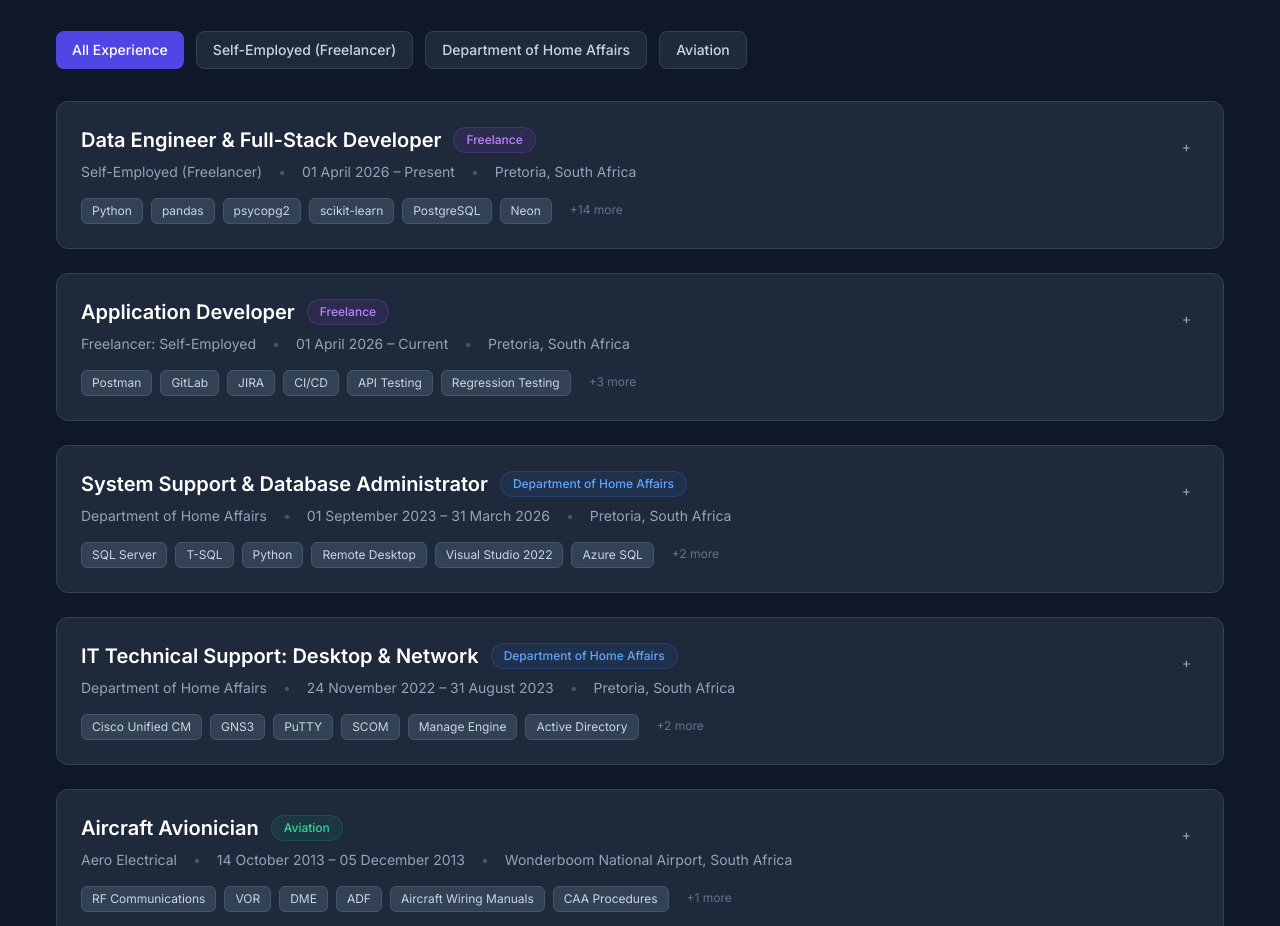
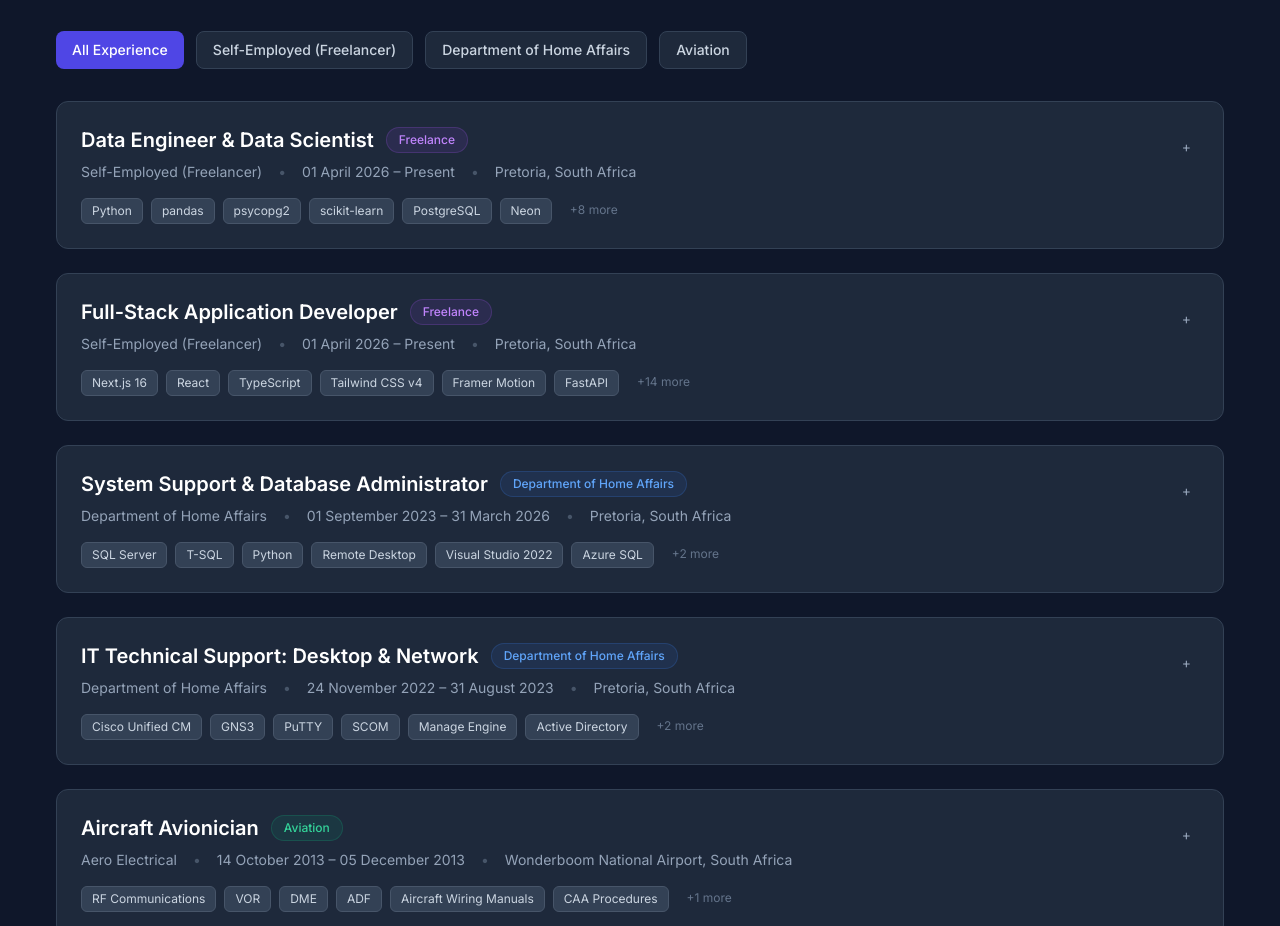
Before and after one commit to AbuMaqungo/abulelemaqungo-portfolio, a Next.js app: page /experience in a window 1280 px wide. Shown: the part 820-1746 px from the top of the page. Built offline with nearby package versions, Linux system fonts and the light colour scheme.

Commit message:
Experience update

```diff
--- a/src/app/experience/page.tsx
+++ b/src/app/experience/page.tsx
@@ -6,74 +6,77 @@ const experiences = [
   {
     id: 1,
     company: 'Self-Employed (Freelancer)',
-    role: 'Data Engineer & Full-Stack Developer',
+    role: 'Data Engineer & Data Scientist',
     period: '01 April 2026 – Present',
     location: 'Pretoria, South Africa',
     category: 'freelance',
     description: [
       'End-to-end data engineering — schema design, ETL pipeline development, analytics and machine learning',
-      'Full-stack application development across Python, React, Next.js, ASP.NET Core and FastAPI',
-      'Managing end-to-end project delivery from requirements gathering through production deployment',
+      'Building and deploying predictive ML models for financial risk, loan default and economic forecasting',
+      'Publishing live analytics dashboards on Power BI and Google Looker Studio',
     ],
     technologies: [
       'Python', 'pandas', 'psycopg2', 'scikit-learn', 'PostgreSQL', 'Neon',
       'Power BI', 'DAX', 'Looker Studio', 'Google Colab',
-      'Next.js 16', 'React', 'TypeScript', 'Tailwind CSS', 'Framer Motion',
-      'FastAPI', 'SQLAlchemy', 'ASP.NET Core', 'Azure SQL', 'Docker',
+      'matplotlib', 'seaborn', 'Faker', 'SQLAlchemy',
     ],
     highlights: [
       'Financial Intelligence Platform — multi-domain data engineering platform (banking, insurance, economics, aviation) with Python ETL pipelines, star schema PostgreSQL, Power BI dashboards and 3 ML models (85–86% accuracy)',
       'ShelfIQ — multi-tenant retail analytics SaaS with demand forecasting engine, inventory monitoring and subscription tiers for the SA SME market',
-      'ShelfForce Retail Solutions — corporate website with Next.js 16, SSR, Framer Motion and full production infrastructure',
-      'SIAKA School Uniforms — full-stack e-commerce platform with ASP.NET Core, Azure SQL and Docker deployment',
-      'iQula Lakwa Ntu — enterprise platform with FastAPI, React/Vite and PostgreSQL on Neon',
     ],
     projects: [
-      { name: 'Live Dashboard', url: 'https://datastudio.google.com/reporting/ea65b2bf-9083-4846-8b02-72edc56164d6' },
+      { name: 'Live Looker Studio Dashboard', url: 'https://datastudio.google.com/reporting/ea65b2bf-9083-4846-8b02-72edc56164d6' },
+      { name: 'Banking ML Model', url: 'https://colab.research.google.com/drive/1y6jyRisLXv-zdTxUsFLo6iX1OFYZT8if' },
+      { name: 'Insurance ML Model', url: 'https://colab.research.google.com/drive/1go4Yta9gvaZ-TcLwL-kVEgvAudsxjxey' },
+      { name: 'Economics ML Model', url: 'https://colab.research.google.com/drive/12NimVbDACZFxkdqm-4Dkz_2XadDqYmYg' },
+    ],
+    detailedAchievements: [
+      'Designed a multi-domain PostgreSQL database with 4 domain schemas implementing star schema principles with fact and dimension tables',
+      'Engineered Python ETL pipelines using psycopg2, Faker and pandas to generate and load realistic SA financial datasets: 500 customers, 986 accounts, 17,333 transactions, 199 loans, 300 insurance policies and 720 economic records',
+      'Built 7 analytical SQL views using advanced SQL — JOINs, GROUP BY, DATE_TRUNC time-series windowing and derived financial metrics',
+      'Developed multi-page Power BI Financial Intelligence Dashboards with DAX measures, slicers and interactive visuals across Banking, Insurance and Economics pages',
+      'Built loan default prediction (Random Forest & Logistic Regression, 85–86% accuracy), insurance claim risk scoring and SA economic indicator forecasting using Linear Regression',
+      'Published live Looker Studio dashboard and 3 interactive Google Colab ML notebooks — all publicly accessible',
+      'Architected ShelfIQ multi-tenant PostgreSQL schema with full tenant data isolation via tenant_id across all tables',
+    ],
+  },
+  {
+    id: 2,
+    company: 'Self-Employed (Freelancer)',
+    role: 'Full-Stack Application Developer',
+    period: '01 April 2026 – Present',
+    location: 'Pretoria, South Africa',
+    category: 'freelance',
+    description: [
+      'Full-stack application development across Python, React, Next.js, ASP.NET Core and FastAPI',
+      'End-to-end project delivery — from requirements and architecture through to production deployment',
+      'Managing cloud infrastructure, DNS configuration, CI/CD pipelines and third-party integrations',
+    ],
+    technologies: [
+      'Next.js 16', 'React', 'TypeScript', 'Tailwind CSS v4', 'Framer Motion',
+      'FastAPI', 'Python', 'SQLAlchemy', 'PostgreSQL', 'Neon',
+      'ASP.NET Core', 'C#', 'Azure SQL', 'Entity Framework Core',
+      'Docker', 'Vercel', 'Render', 'Cloudflare', 'EmailJS', 'Cloudinary',
+    ],
+    highlights: [
+      'ShelfForce Retail Solutions — corporate website with Next.js 16, SSR, Framer Motion animations and full production infrastructure',
+      'SIAKA School Uniforms — full-stack e-commerce platform with ASP.NET Core, Azure SQL, BCrypt auth and Docker deployment',
+      'iQula Lakwa Ntu — enterprise platform with FastAPI backend, React/Vite frontend and PostgreSQL on Neon',
+    ],
+    projects: [
       { name: 'ShelfForce', url: 'https://shelfforce.co.za' },
       { name: 'SIAKA', url: 'https://siaka.co.za' },
       { name: 'iQula Lakwa Ntu', url: 'https://iqulalakwantu.co.za' },
     ],
     detailedAchievements: [
-      'Designed a multi-domain PostgreSQL database with 4 domain schemas implementing star schema principles with fact and dimension tables',
-      'Engineered Python ETL pipelines using psycopg2, Faker and pandas to generate and load realistic SA financial datasets: 500 customers, 986 accounts, 17,333 transactions, 199 loans, 300 insurance policies and 720 economic records',
-      'Built 7 analytical SQL views using advanced SQL — JOINs, GROUP BY, DATE_TRUNC time-series windowing and derived financial metrics',
-      'Developed multi-page Power BI Financial Intelligence Dashboards with DAX measures, slicers and interactive visuals',
-      'Built loan default prediction (Random Forest & Logistic Regression, 85–86% accuracy), insurance claim risk scoring and SA economic indicator forecasting using Linear Regression',
-      'Published live Looker Studio dashboard and 3 interactive Google Colab ML notebooks — all publicly accessible',
-      'Architected ShelfIQ multi-tenant PostgreSQL schema with tenant isolation via tenant_id across all tables',
       'Built ShelfForce corporate website using Next.js 16 with SSR, per-page metadata, Open Graph/Twitter cards and auto-generated sitemap.xml',
-      'Built SIAKA e-commerce with Azure SQL, BCrypt authentication, role-based access control and Docker deployment on Render',
-      'Delivered iQula Lakwa Ntu enterprise platform with FastAPI backend, React/Vite frontend and PostgreSQL on Neon',
-    ],
-  },
-  {
-    id: 2,
-    company: 'Freelancer: Self-Employed',
-    role: 'Application Developer',
-    period: '01 April 2026 – Current',
-    location: 'Pretoria, South Africa',
-    category: 'freelance',
-    description: [
-      'API Testing & Validation using Postman across all development streams',
-      'Regression Testing for DHA Live Capture (Front Office & Back Office)',
-      'Regression Testing for Electronic Travel Authorisation (ETA) & Reinstatement of Citizenship (ROC)',
-      'Version Control & Collaboration using GitLab',
-      'System and integration testing for applications',
-    ],
-    technologies: ['Postman', 'GitLab', 'JIRA', 'CI/CD', 'API Testing', 'Regression Testing', 'JWT', 'Docker', 'Python'],
-    highlights: [
-      'Reduced integration defects reaching UAT through comprehensive API testing',
-      'Developed and maintained regression test scripts aligned to business-critical processes',
-      'Automated testing workflows across development, staging, and production environments',
-    ],
-    detailedAchievements: [
-      'Designed and executed comprehensive API test suites covering functional correctness, authentication flows, error handling, and edge-case scenarios',
-      'Created reusable Postman collections with environment variables for consistent testing across environments',
-      'Planned and executed structured regression testing for Live Capture system across front office and back office workflows',
-      'Logged defects with detailed reproduction steps in JIRA and collaborated with development teams',
-      'Managed feature branches, merge requests, and code reviews using GitLab',
-      'Leveraged GitLab CI/CD pipelines to automate build, test, and deployment workflows',
+      'Configured full production infrastructure: Cloudflare DNS, Vercel hosting and Zoho Mail with MX, SPF and DKIM authentication',
+      'Established GitHub → Vercel CI/CD pipeline with sub-two-minute deployments and instant rollback',
+      'Integrated EmailJS contact delivery, WhatsApp Business chat and downloadable QR code feature',
+      'Architected SIAKA e-commerce with Azure SQL covering Products, Orders and OrderItems with full CRUD',
+      'Implemented BCrypt admin authentication, role-based access control, activity logging and Cloudinary image management',
+      'Containerised SIAKA deployment via Docker on Render with Cloudflare DNS',
+      'Delivered iQula Lakwa Ntu enterprise platform with FastAPI backend, React/Vite frontend, SQLAlchemy ORM and PostgreSQL on Neon',
     ],
     projects: [],
   },
```
